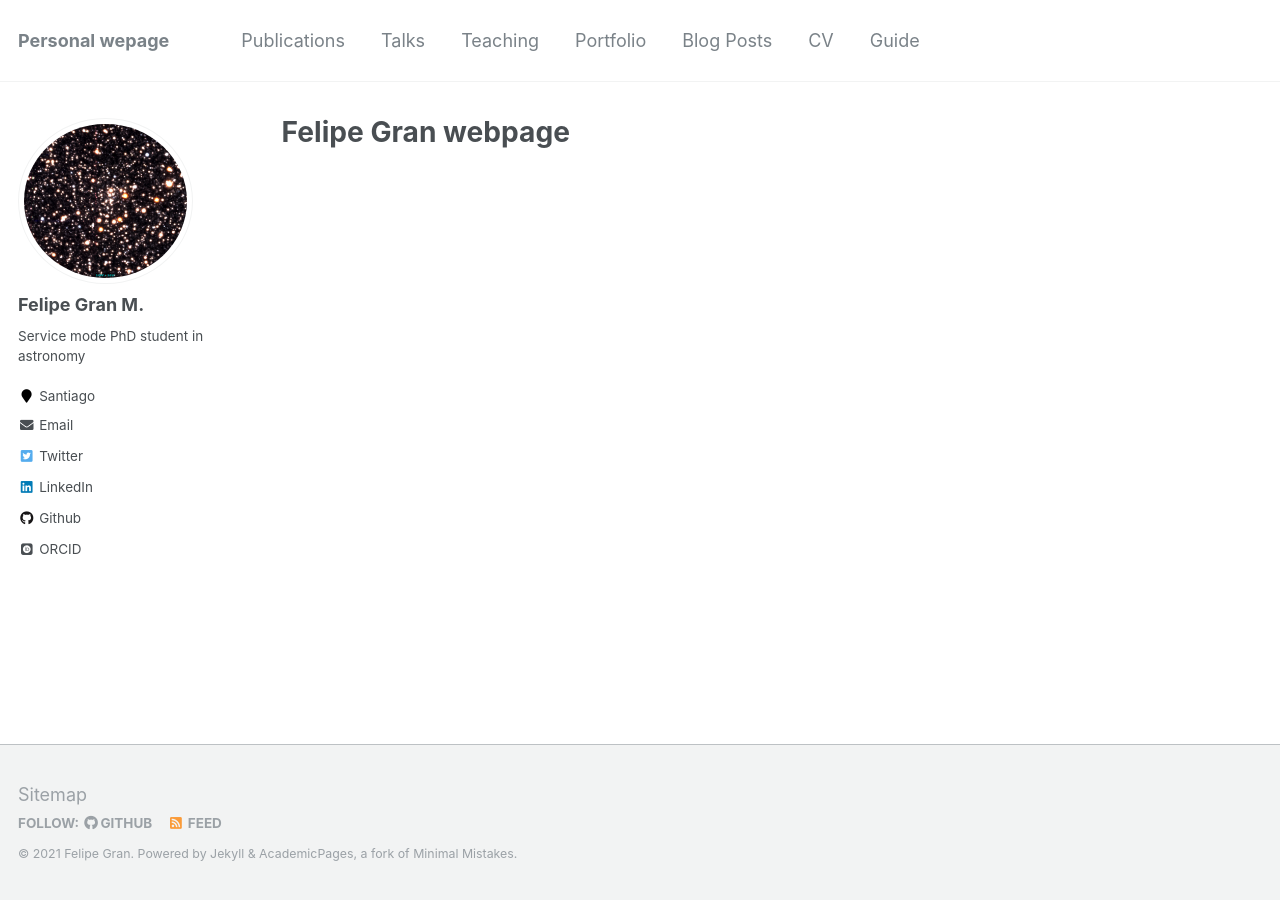
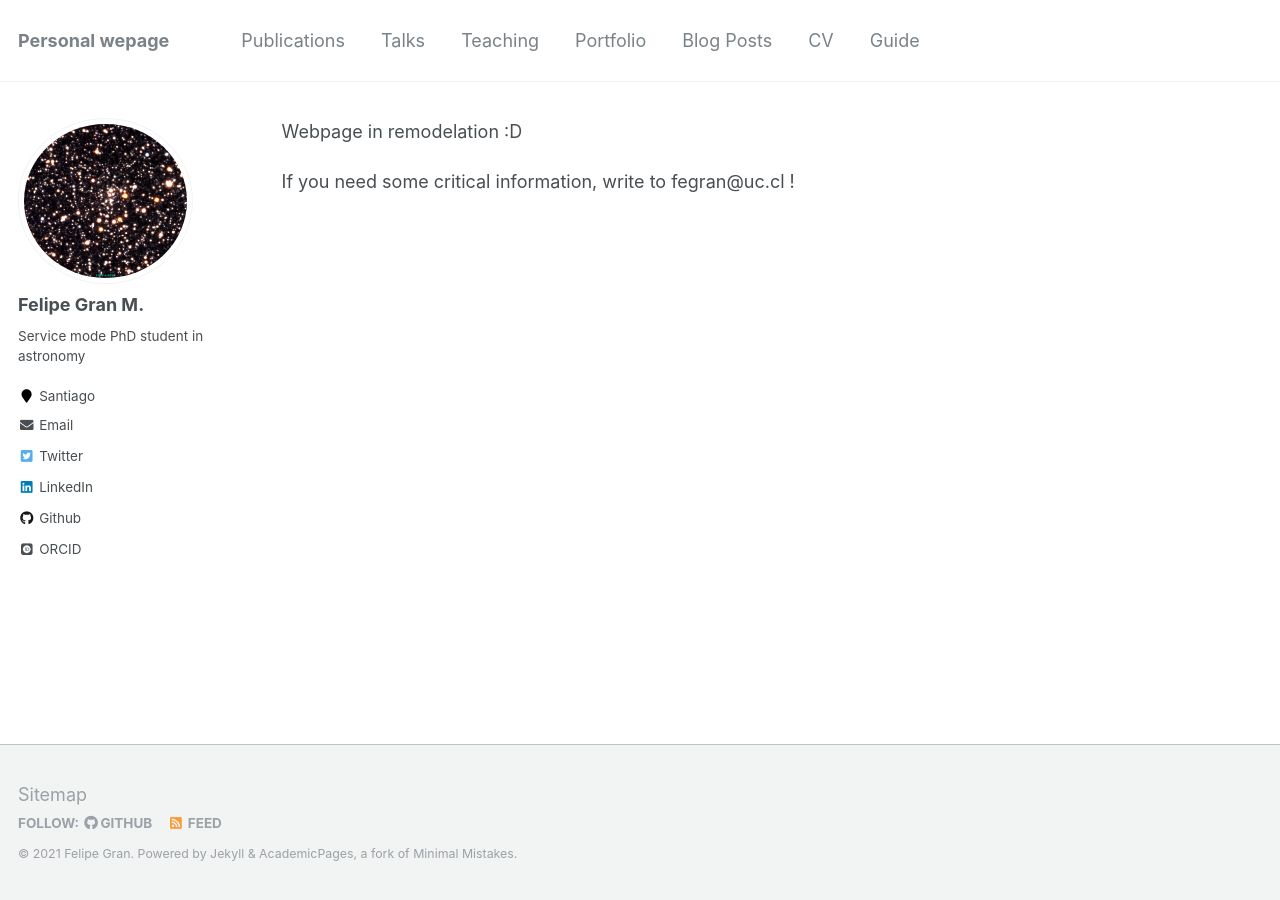
Before and after one commit to fegran/fegran.github.io, a Jekyll site: the page built from _pages/about.md, in a window 1280 px wide. Built offline with Jekyll 4.4.1, drawn with Linux system fonts in a browser that asks for light colours; some web fonts are replaced.

Commit message:
FG Update 3

```diff
--- a/_pages/about.md
+++ b/_pages/about.md
@@ -1,12 +1,16 @@
 ---
 permalink: /
-title: "Felipe Gran webpage"
-excerpt: "About me"
+title: #" "
+excerpt: #"About me"
 author_profile: true
 redirect_from:
   - /about/
   - /about.html
 ---
+
+Webpage in remodelation :D
+
+If you need some critical information, write to fegran@uc.cl !
 
 <!-- This is the front page of a website that is powered by the [academicpages template](https://github.com/academicpages/academicpages.github.io) and hosted on GitHub pages. [GitHub pages](https://pages.github.com) is a free service in which websites are built and hosted from code and data stored in a GitHub repository, automatically updating when a new commit is made to the respository. This template was forked from the [Minimal Mistakes Jekyll Theme](https://mmistakes.github.io/minimal-mistakes/) created by Michael Rose, and then extended to support the kinds of content that academics have: publications, talks, teaching, a portfolio, blog posts, and a dynamically-generated CV. You can fork [this repository](https://github.com/academicpages/academicpages.github.io) right now, modify the configuration and markdown files, add your own PDFs and other content, and have your own site for free, with no ads! An older version of this template powers my own personal website at [stuartgeiger.com](http://stuartgeiger.com), which uses [this Github repository](https://github.com/staeiou/staeiou.github.io).
 
```
Also changed, not shown: _drafts/post-draft.md (+2 -2 lines).
